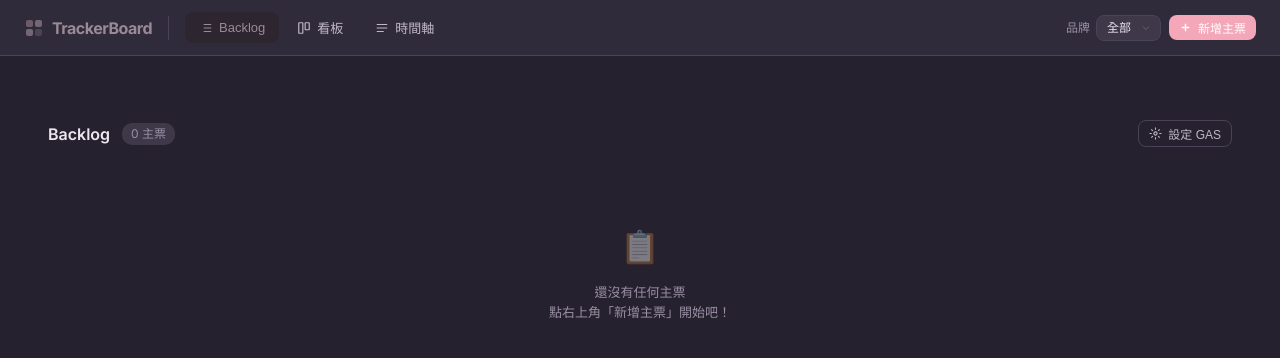
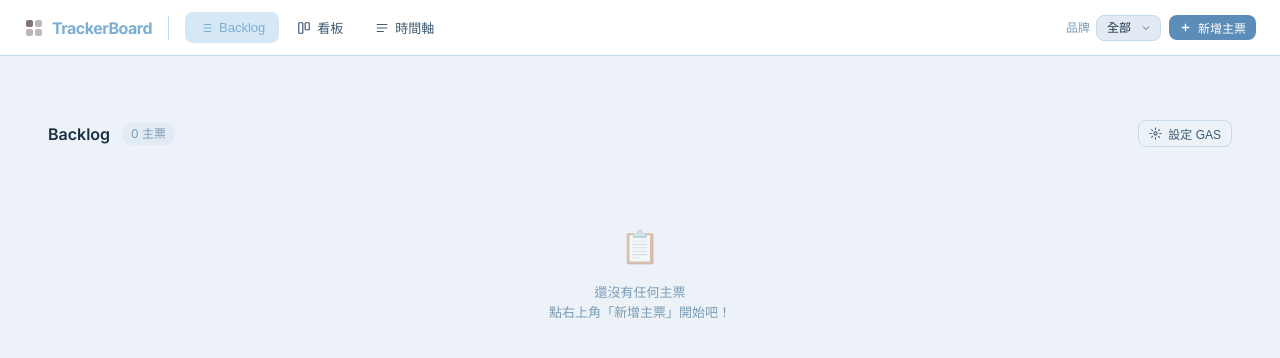
Before and after one commit to spottedleaf126408/pm-toolkit, a plain HTML site: page index.html in a window 1280 px wide. Drawn offline with Linux system fonts and the light colour scheme; no server answers.

Commit message:
Update index.html
color (light blue)

```diff
--- a/index.html
+++ b/index.html
@@ -8,36 +8,37 @@
 <link href="https://fonts.googleapis.com/css2?family=Inter:wght@300;400;500;600;700&family=JetBrains+Mono:wght@400;500&display=swap" rel="stylesheet" />
 <style>
   :root {
-    --primary:       #F4A7B9;
-    --primary-light: #9A8A96;
-    --primary-dark:  #4E4350;
-    --primary-dim:   #2D2530;
+    --primary:       #5B8DB8;
+    --primary-light: #7BAFD4;
+    --primary-dark:  #3D6E96;
+    --primary-dim:   #D6E8F5;
 
-    --bg:        #26212E;
-    --surface:   #302B3A;
-    --surface2:  #382F42;
-    --surface3:  #3E3849;
-    --border:    #4A4358;
-    --border-light: #5A5368;
+    --bg:            #EDF2F8;
+    --surface:       #FFFFFF;
+    --surface2:      #F4F8FC;
+    --surface3:      #E2EBF4;
+    --border:        #C8DAE9;
+    --border-light:  #B0CCE0;
 
-    --text:          #EDE8F0;
-    --text-sub:  #C0B8C8;
-    --text-mute: #9A8FA5;
+    --text:          #1A2E42;
+    --text-sub:      #3D5A72;
+    --text-mute:     #7A9BB5;
 
-    --epic-accent:   #72636E;
-    --story-accent:  #8B7E9A;
-    --sub-accent:    #5E8B8A;
+    --epic-accent:   #5B8DB8;
+    --story-accent:  #7B6DB8;
+    --sub-accent:    #4EA8A0;
+
 
     --brand-colors: #E8A598, #98C5B8, #A5B8E8, #C9A5E8, #E8C9A5, #A5E8C9, #E8A5C9, #C9E8A5;
 
-    --danger:  #C96B6B;
-    --success: #6BAF8C;
-    --warn:    #C9A86B;
+    --danger:  #D94F4F;
+    --success: #3A9E6E;
+    --warn:    #C08A2A;
 
     --radius: 8px;
     --radius-lg: 12px;
-    --shadow: 0 2px 12px rgba(0,0,0,0.4);
-    --shadow-lg: 0 8px 32px rgba(0,0,0,0.5);
+    --shadow: 0 2px 12px rgba(91,141,184,0.12);
+    --shadow-lg: 0 8px 32px rgba(91,141,184,0.18);
 
     --transition: 0.18s ease;
   }
```
